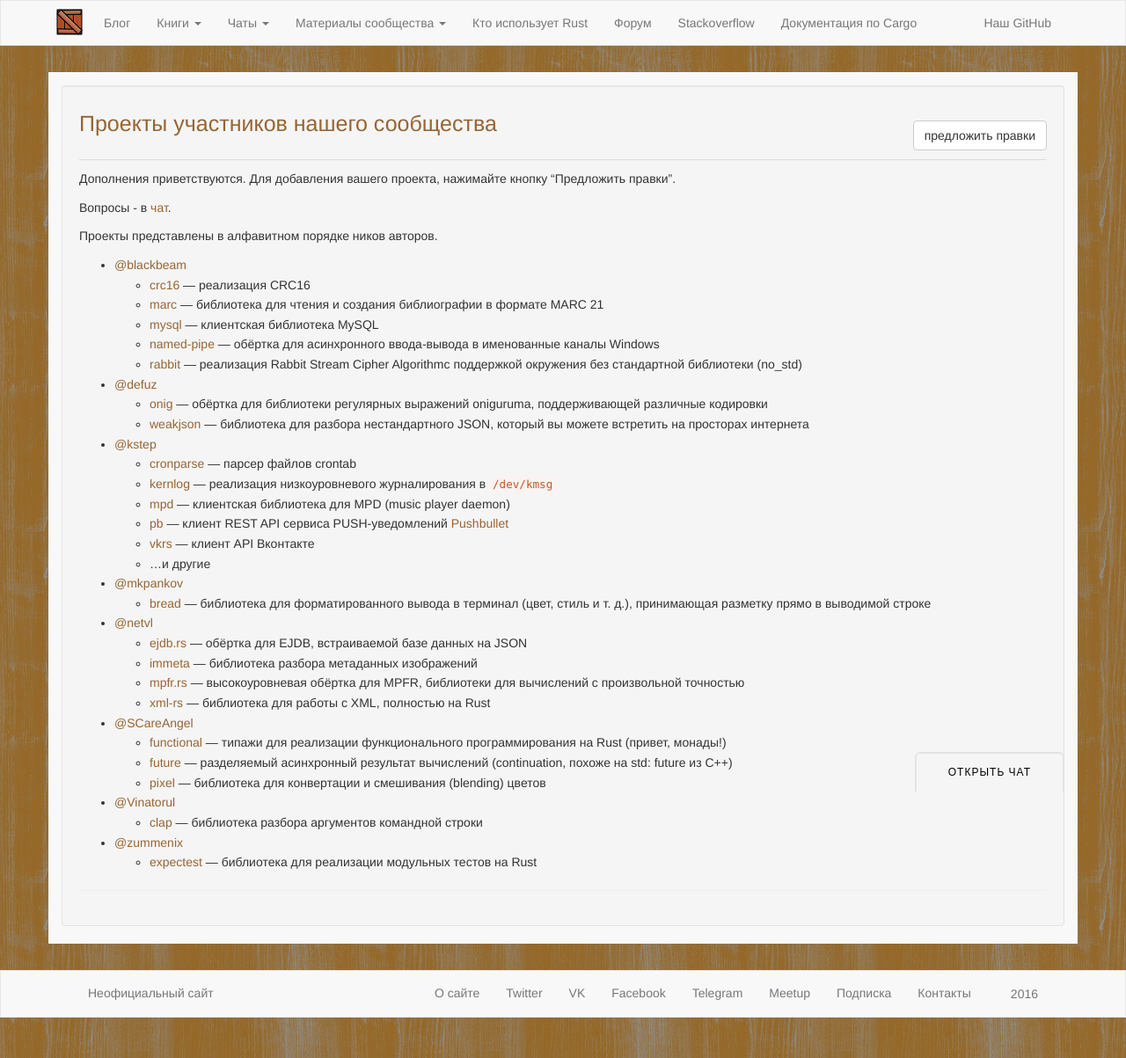
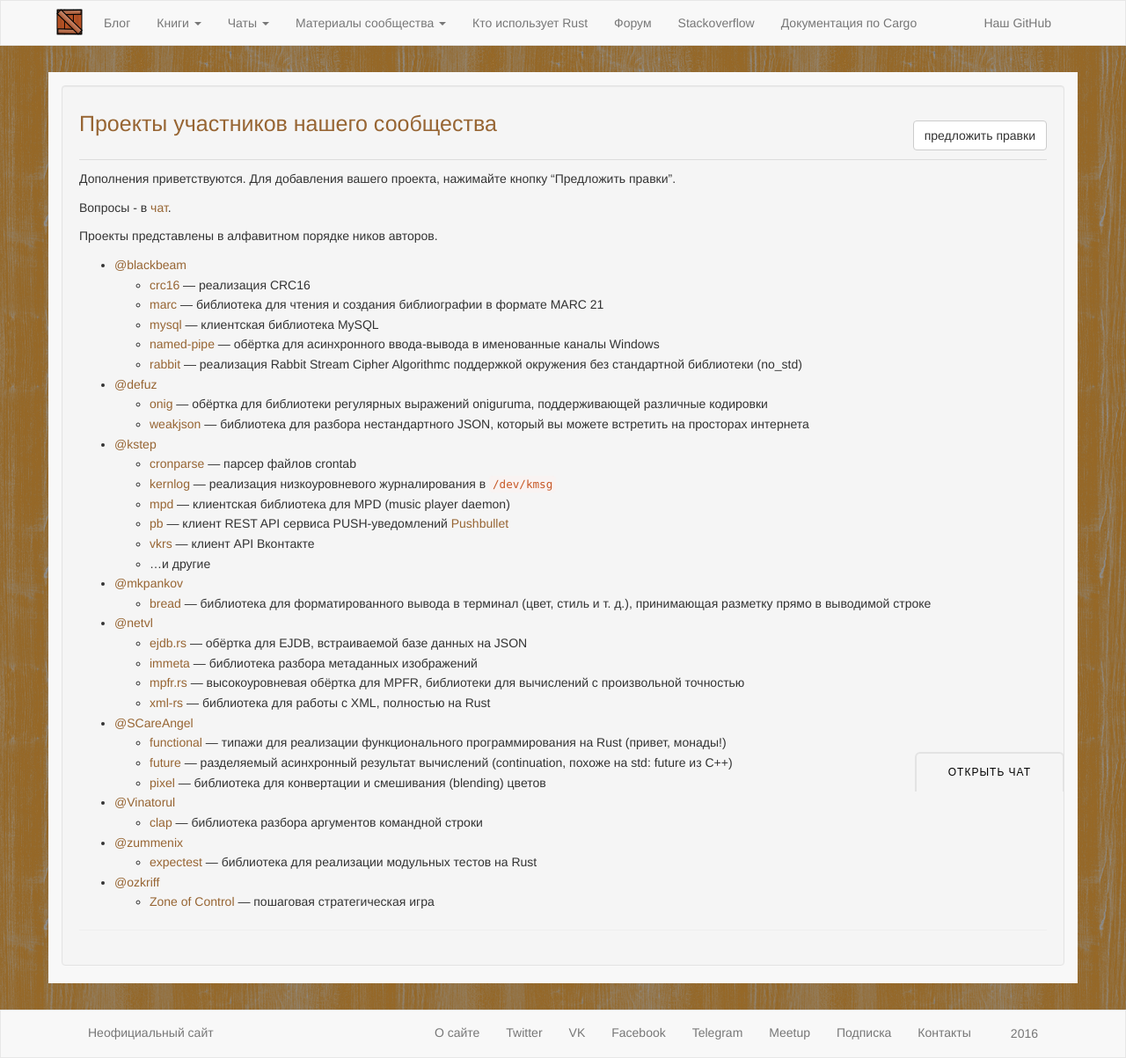
Before and after one commit to rust-lang-ru/rustycrate.ru, a Jekyll site: the page built from community-projects.md, in a window 1280 px wide. Shown: the whole page at 88% size. Built offline with Jekyll 4.4.1, drawn with Linux system fonts in a browser that asks for light colours; nearby versions of some CDN libraries; comment, search, counter and statistics services are not loaded.

Commit message:
Update community-projects.md

```diff
--- a/community-projects.md
+++ b/community-projects.md
@@ -62,3 +62,5 @@
 * [@zummenix](https://github.com/zummenix)
     * [expectest](https://crates.io/crates/expectest/) — библиотека для
       реализации модульных тестов на Rust
+* [@ozkriff](https://github.com/ozkriff)
+    * [Zone of Control](https://github.com/ozkriff/zoc) — пошаговая стратегическая игра
```
